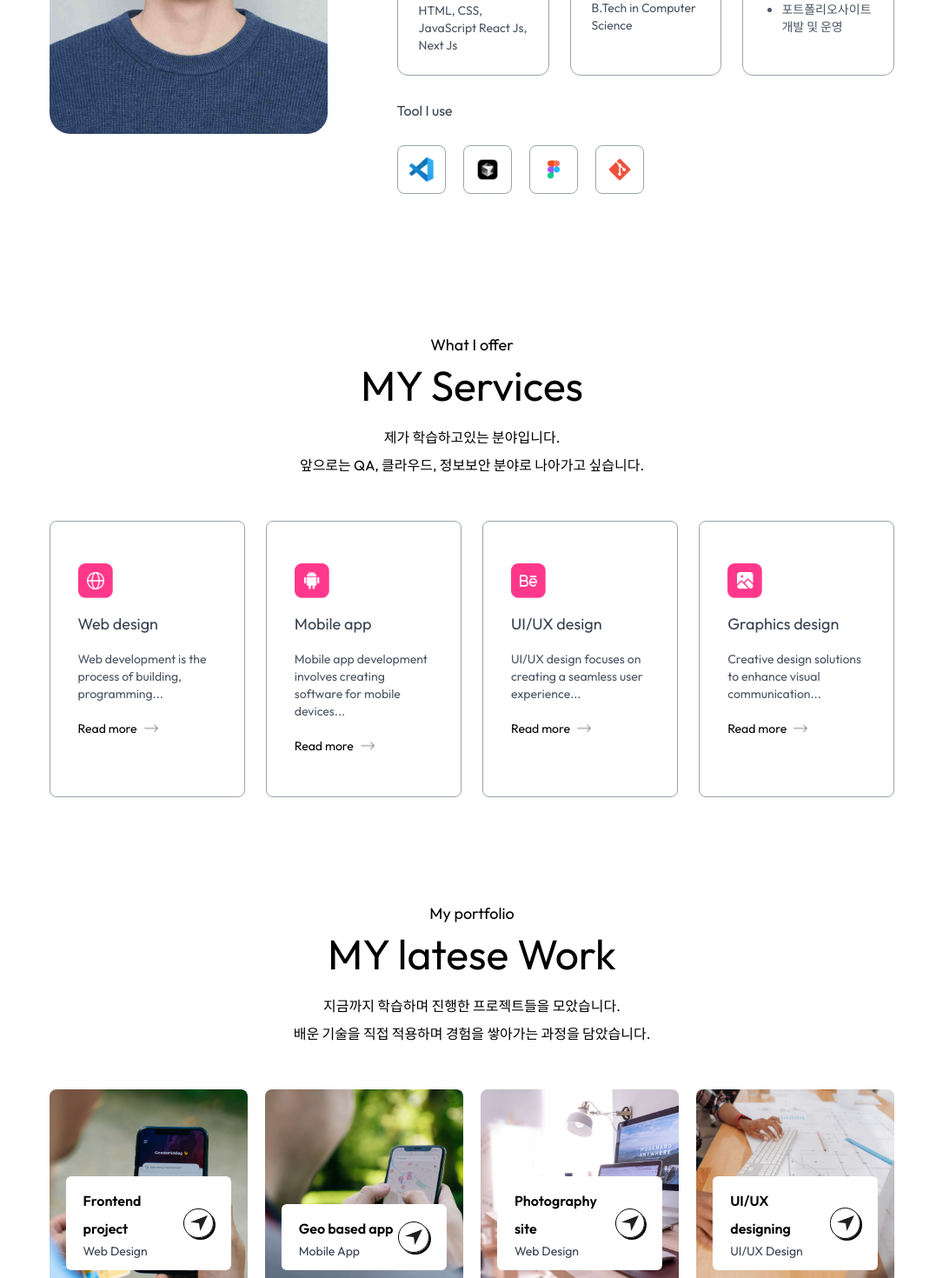
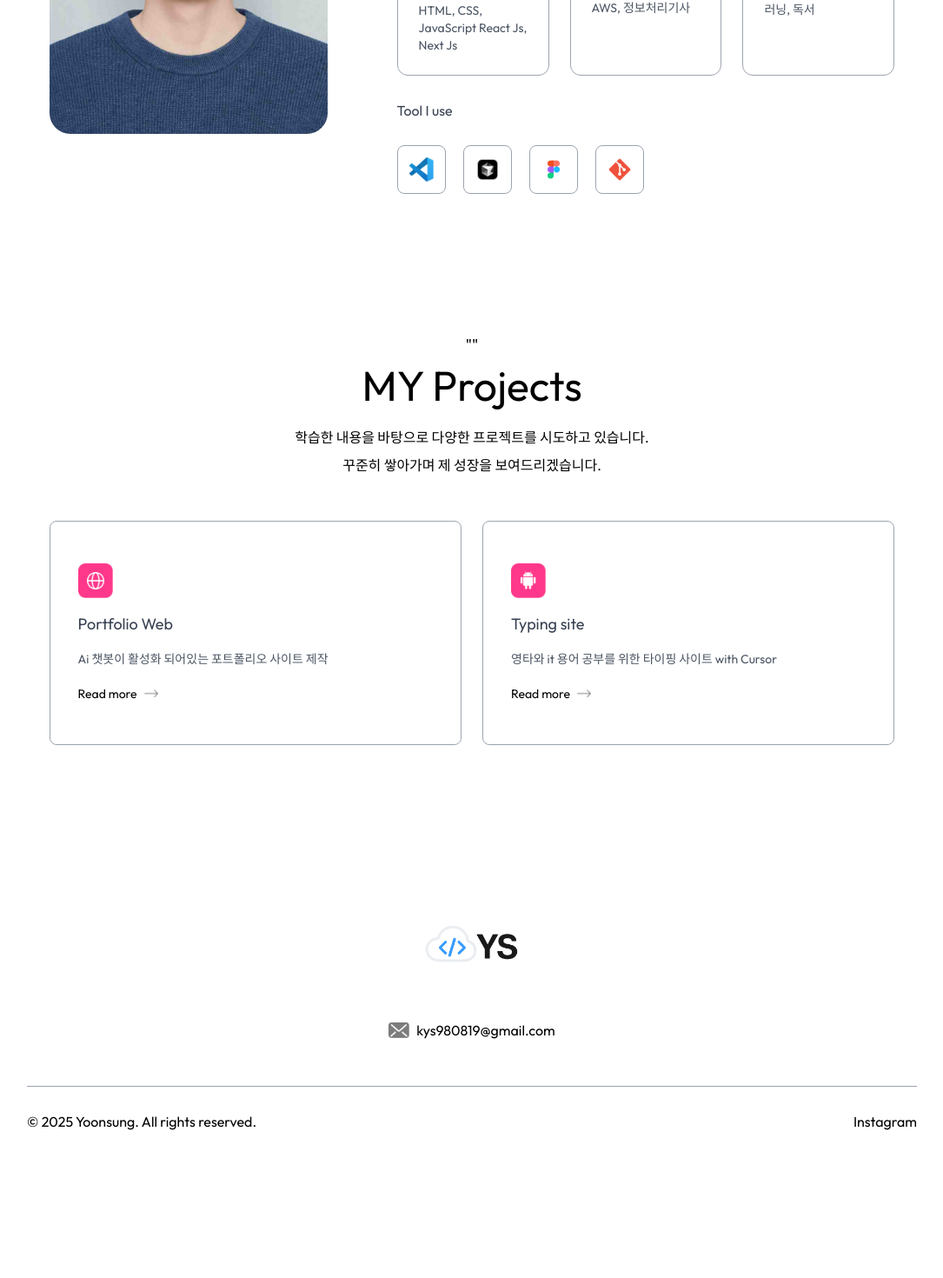
Before and after one commit to kys980819/portfolio, a Next.js app: page / in a window 1280 px wide. Shown: the part 1330-2800 px from the top of the page at 87% size, without its empty margins (97-1182 px from the left). After the commit the page ends 2660 px from the top, so only its background shows below. Built offline with nearby package versions, Linux system fonts and the light colour scheme; a web font is replaced by a local one.

Commit message:
fetch 사용 및 사이트 내용 수정

```diff
--- a/app/chat/page.js
+++ /dev/null
@@ -1,12 +0,0 @@
-'use client'
-import Chatbot from "../components/Chatbot";
-
-export default function ChatPage() {
-  return (
-    <main className="min-h-[calc(100vh-120px)] px-[6%] py-10">
-      <h1 className="text-3xl font-semibold mb-4">챗봇</h1>
-      <p className="text-gray-600 mb-6 dark:text-gray-300">대화형 도움말 페이지입니다.</p>
-      <Chatbot mode="inline" />
-    </main>
-  );
-}
--- a/app/components/Chatbot.jsx
+++ b/app/components/Chatbot.jsx
@@ -27,25 +27,43 @@ export default function Chatbot({ mode = "floating" }) {
 		setIsOpen((v) => !v);
 	}
 
-	function handleSubmit(e) {
+async function handleSubmit(e) {
   e.preventDefault();
   const trimmed = input.trim();
   if (!trimmed) return;
+
+  // 1) 사용자 메시지 화면에 추가
   const userMsg = { role: "user", content: trimmed };
   setMessages((prev) => [...prev, userMsg]);
   setInput("");
 
-		// 간단한 에코/가이드 응답 (후에 실제 백엔드/서드파티 연결 가능)
-		const reply =
-			trimmed.match(/(email|메일|연락|contact)/i)
-				? "연락 감사합니다! 상단의 연락처 또는 이메일로 메시지 주세요. 이메일: your@email.com"
-				: trimmed.match(/(프로젝트|project|work)/i)
-				? "프로젝트가 궁금하시면 상단 메뉴의 Work 섹션을 확인해 주세요."
-				: "좋은 질문이에요! 더 자세히 알려주시면 도와드릴게요.";
+  try {
+    // 2) Flask로 전송 (기본형 fetch)
+    const res = await fetch("http://127.0.0.1:5000/sendMessage", {
+      method: "POST",
+      headers: { "Content-Type": "application/json" },
+      body: JSON.stringify({ message: trimmed }),
+    });
 
-		setTimeout(() => {
-			setMessages((prev) => [...prev, { role: "assistant", content: reply }]);
-		}, 450);
+    // 3) 응답 JSON 파싱
+    const data = await res.json();
+	console.log("서버에서 받은 응답 전체:", data);
+	console.log("서버가 보낸 메시지:", data.response);
+
+    // 4) 성공/실패에 따라 보이는 메시지
+    const text =
+      res.ok && data?.ok
+        ? data.response // ex) "Message received: 안녕"
+        : (data?.error || "요청 처리 중 오류가 발생했습니다.");
+
+    setMessages((prev) => [...prev, { role: "assistant", content: text }]);
+  } catch (err) {
+    // 네트워크/서버 다운 등
+    setMessages((prev) => [
+      ...prev,
+      { role: "assistant", content: "서버에 연결할 수 없습니다." },
+    ]);
+  }
 }
 
 	return (
--- a/app/components/Navbar.jsx
+++ b/app/components/Navbar.jsx
@@ -42,8 +42,7 @@ const Navbar = ({isDarkMode, setIsDarkMode}) => {
         rounded-full px-12 py-3 ${isScroll ? "" : "bg-white shadow-sm bg-opacity-50 dark:border dark:border-white/50 dark:bg-transparent"} `}>
           <li><a href="#top">Home</a></li>
           <li><a href="#about">About me</a></li>
-          <li><a href="#services">services</a></li>
-          <li><a href="#work">My work</a></li>
+          <li><a href="#projects">Projects</a></li>
           <li><a href="#chat">Chat</a></li>
         </ul>
 
@@ -69,8 +68,7 @@ const Navbar = ({isDarkMode, setIsDarkMode}) => {
 
           <li><a onClick={closeMenu} href="#top">Home</a></li>
           <li><a onClick={closeMenu} href="#about">About me</a></li>
-          <li><a onClick={closeMenu} href="#services">services</a></li>
-          <li><a onClick={closeMenu} href="#work">My work</a></li>
+          <li><a onClick={closeMenu} href="#projects">Projects</a></li>
           <li><a onClick={closeMenu} href="#chat">Chat</a></li>
         </ul>
       </nav>
--- a/app/components/Services.jsx
+++ b/app/components/Projects.jsx
@@ -5,11 +5,11 @@ import React from 'react'
 const Services = () => {
   return (
     <div id='services' className='w-full px-[12%] py-10 scroll-mt-20'>
-        <h4 className='text-center mb-2 text-lg'> What I offer </h4>
-        <h2 className='text-center text-5xl'> MY Services </h2>
+        <h4 className='text-center mb-2 text-lg'> "" </h4>
+        <h2 className='text-center text-5xl'> MY Projects </h2>
 
         <p className='text-center max-w-2xl mx-auto mt-5 mb-12'>
-        제가 학습하고있는 분야입니다. <br/> 앞으로는 QA, 클라우드, 정보보안 분야로 나아가고 싶습니다.
+        학습한 내용을 바탕으로 다양한 프로젝트를 시도하고 있습니다.<br/> 꾸준히 쌓아가며 제 성장을 보여드리겠습니다.
         </p>
             <div className='grid grid-cols-auto gap-6 my-10'>
                 {serviceData.map(({icon, title, description, link}, index)=>(
--- a/app/components/Work.jsx
+++ /dev/null
@@ -1,50 +0,0 @@
-import { assets, workData } from '@/assets/assets'
-import Image from 'next/image'
-import React from 'react'
-import Chatbot from './Chatbot'
-
-const Work = (isDarkMode) => {
-  return (
-    <div id='work' className='w-full px-[12%] py-10 scroll-mt-20'>
-        <h4 className='text-center mb-2 text-lg'> My portfolio </h4>
-        <h2 className='text-center text-5xl'> MY latese Work </h2>
-
-        <p className='text-center max-w-2xl mx-auto mt-5 mb-12'>
-        지금까지 학습하며 진행한 프로젝트들을 모았습니다. <br/>배운 기술을 직접 적용하며 경험을 쌓아가는 과정을 담았습니다.
-        </p>
-
-        <div className='grid grid-cols-auto my-10 gap-5 dark:text-black'>
-            {workData.map((project,index)=>(
-                <div key={index}
-                className='aspect-square bg-no-repeat bg-cover bg-center rounded-lg relative cursor-pointer group'
-                style={{backgroundImage: `url(${project.bgImage})`}}>
-                    <div className='bg-white w-10/12 rounded-md absolute bottom-5 left-1/2 -translate-x-1/2 py-3 px-5
-                    flex items-center justify-between duration-500 group-hover:bottom-7'>
-                        <div>
-                            <h2 className='font-semibold'>{project.title}</h2>
-                            <p className='text-sm text-gray-700'>{project.description}</p>
-                        </div>
-                        <div className='border rounded-full border-black w-9 aspect-square
-                        flex items-center justify-center shadow-[2px_2px_0_#000] group-hover:bg-lime-300 transition'>
-                        <Image src={assets.send_icon} alt='send icon' className='w-5'/>
-                        </div>
-                    </div>
-
-                </div>
-            ))}
-        </div>
-
-        <a href="#" className='w-max flex items-center justify-center gap-2 text-gray-700 border-[0.5px] border-gray-700
-        rounded-full py-3 px-10 mx-auto my-20 hover:bg-amber-50 duration-500 dark:text-white dark:border-white dark:hover:bg-darkHover'>
-            Show more <Image src={isDarkMode ? assets.right_arrow_bold_dark : assets.right_arrow_bold} alt='Right arrow' className='w-4' />
-        </a>
-
-        <div id='chat' className='mt-8 scroll-mt-40'>
-          <Chatbot mode="inline" />
-        </div>
-
-    </div>
-  )
-}
-
-export default Work
--- a/app/page.js
+++ b/app/page.js
@@ -4,8 +4,7 @@ import About from "./components/About";
 import Footer from "./components/Footer";
 import Header from "./components/Header";
 import Navbar from "./components/Navbar";
-import Services from "./components/Services";
-import Work from "./components/Work";
+import Projects from "./components/Projects";
 
 export default function Home() {
 
@@ -36,8 +35,7 @@ export default function Home() {
    <Navbar isDarkMode={isDarkMode} setIsDarkMode={setIsDarkMode} />
    <Header isDarkMode={isDarkMode} />
    <About isDarkMode={isDarkMode} />
-   <Services isDarkMode={isDarkMode} />
-   <Work isDarkMode={isDarkMode} />
+   <Projects isDarkMode={isDarkMode} />
    <Footer isDarkMode={isDarkMode} />
    </>
   );
--- a/assets/assets.js
+++ b/assets/assets.js
@@ -100,18 +100,17 @@ export const workData = [
 ]
 
 export const serviceData = [
-    { icon: assets.web_icon, title: 'Web design', description: 'Web development is the process of building, programming...', link: '' },
-    { icon: assets.mobile_icon, title: 'Mobile app', description: 'Mobile app development involves creating software for mobile devices...', link: '' },
-    { icon: assets.ui_icon, title: 'UI/UX design', description: 'UI/UX design focuses on creating a seamless user experience...', link: '' },
-    { icon: assets.graphics_icon, title: 'Graphics design', description: 'Creative design solutions to enhance visual communication...', link: '' },
+    { icon: assets.web_icon, title: 'Portfolio Web', description: 'Ai 챗봇이 활성화 되어있는 포트폴리오 사이트 제작', link: '' },
+    { icon: assets.mobile_icon, title: 'Typing site', description: '영타와 it 용어 공부를 위한 타이핑 사이트 with Cursor', link: '' },
+    // { icon: assets.ui_icon, title: '', description: '', link: '' },
+    // { icon: assets.graphics_icon, title: '', description: '', link: '' },
 ]
 
 export const infoList = [
-    { icon: assets.code_icon, iconDark: assets.code_icon_dark, title: 'Languages', description: 'HTML, CSS, JavaScript React Js, Next Js' },
-    { icon: assets.edu_icon, iconDark: assets.edu_icon_dark, title: 'Education', description: 'B.Tech in Computer Science' },
-    { icon: assets.project_icon, iconDark: assets.project_icon_dark, title: 'Projects', description: [
-        '포트폴리오사이트\n개발 및 운영',
-      ] }
+    { icon: assets.code_icon, iconDark: assets.code_icon_dark, title: 'Skills', description: 'HTML, CSS, JavaScript React Js, Next Js' },
+    { icon: assets.edu_icon, iconDark: assets.edu_icon_dark, title: 'Learning', description: 'AWS, 정보처리기사'},
+    { icon: assets.project_icon, iconDark: assets.project_icon_dark, title: 'Hobbies', description:
+        '러닝, 독서' }
 ];
 
 export const toolsData = [
--- a/package.json
+++ b/package.json
@@ -10,6 +10,7 @@
     "tailwind:watch": "npx tailwindcss -i ./src/index.css -o ./src/output.css --watch"
   },
   "dependencies": {
+    "axios": "^1.11.0",
     "next": "15.5.2",
     "react": "19.1.0",
     "react-dom": "19.1.0"
```
Also changed, not shown: 1 other file (tests, documents, lock files or other folders). Lines whose indentation alone changed are shown as unchanged.
